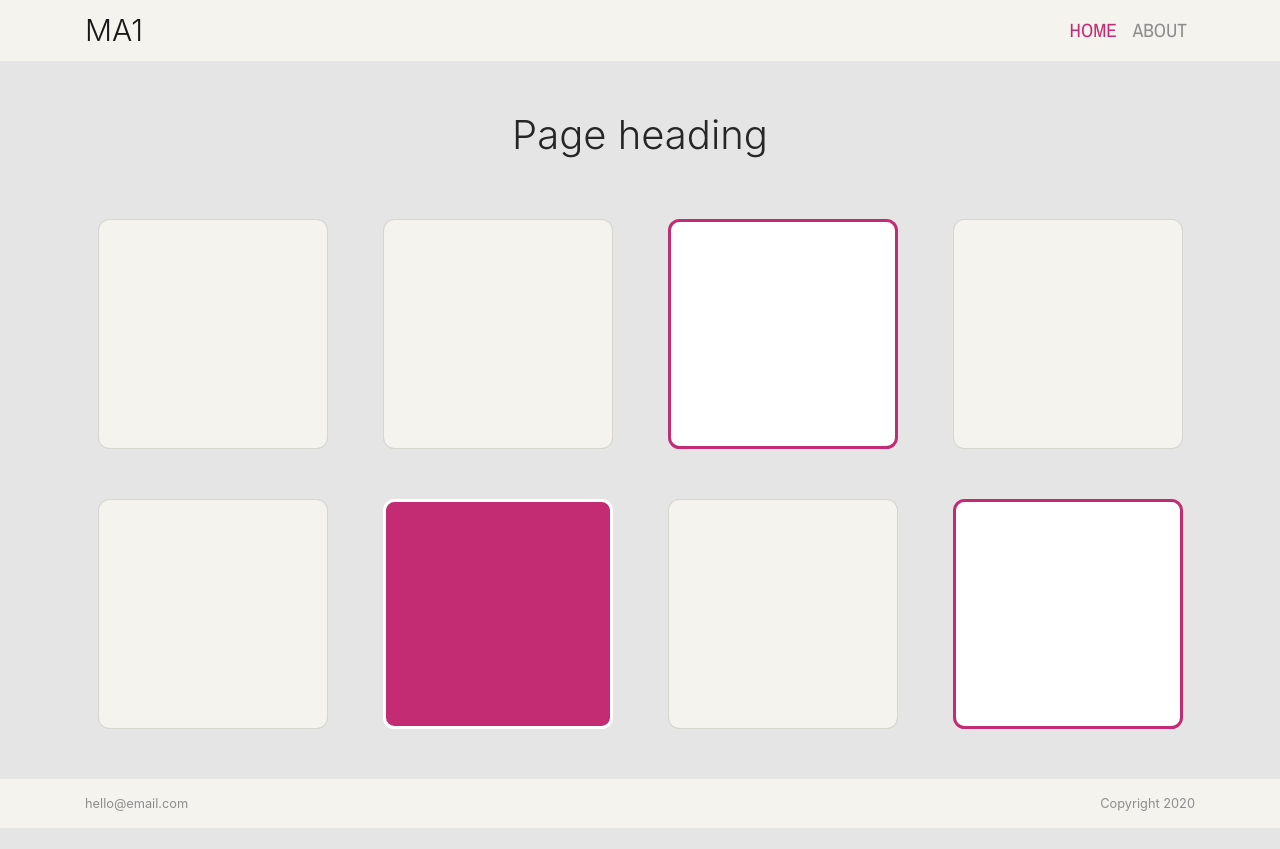
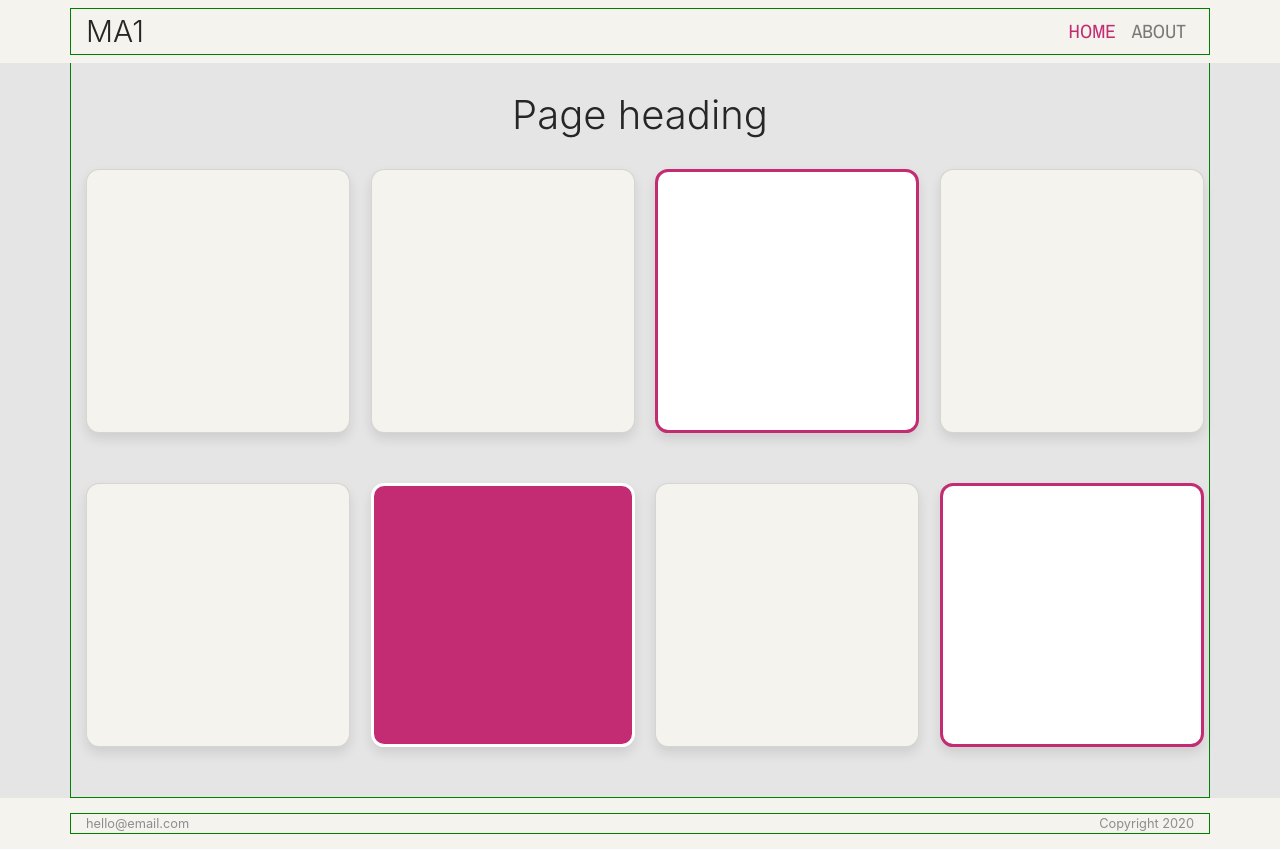
Before and after one commit to Kaladinge/lars-inge-johnsen-css-frameworks-ma1, a plain HTML site: page index.html in a window 1280 px wide. Before the commit the page ends 828 px from the top, so only its background shows below. Drawn offline with nearby package versions, Linux system fonts and the light colour scheme.

Commit message:
brushed up on css

```diff
--- a/index.html
+++ b/index.html
@@ -31,7 +31,7 @@
                             <a class="nav-link" href="index.html">Home <span class="sr-only">(current)</span></a>
                         </li>
                         <li class="nav-item">
-                            <a class="nav-link" href="/">About</a>
+                            <a class="nav-link about" href="/">About</a>
                         </li>
                     </ul>
                 </div>
--- a/partials/_base.scss
+++ b/partials/_base.scss
@@ -10,8 +10,8 @@ body {
 
   h1 {
     text-align: center;
-    margin-top: 50px;
-    margin-bottom: 60px;
+    margin-top: 90px;
+    margin-bottom: 30px;
     color: getColor(blackish);
   }
 }
@@ -31,3 +31,7 @@ body {
     @include makeCard(getColor(cherry), white);
   }
 }
+
+.container {
+  border: 1px solid green;
+}
--- a/partials/_custom.scss
+++ b/partials/_custom.scss
@@ -2,3 +2,4 @@ $light: getColor(cream);
 $body-bg: getColor(light-grey);
 $headings-font-weight: 300;
 $navbar-brand-font-size: 30;
+$navbar-light-active-color: getColor(cherry);
--- a/partials/_mixin.scss
+++ b/partials/_mixin.scss
@@ -1,7 +1,8 @@
-@mixin makeCard($fillColor,$borderColor) {
-    width: 230px;
-    height: 230px;
-    border-radius: 5%;
-    background-color: $fillColor;
-    border: 3px solid $borderColor;
+@mixin makeCard($fillColor, $borderColor) {
+  width: 264px;
+  height: 264px;
+  border-radius: 5%;
+  background-color: $fillColor;
+  border: 3px solid $borderColor;
+  box-shadow: 0 6px 12px 0 rgba(0, 0, 0, 0.1);
 }
--- a/partials/_nav.scss
+++ b/partials/_nav.scss
@@ -1,18 +1,25 @@
 .navbar {
+  position: fixed;
+  width: 100%;
+  z-index: 1;
+
+  .navbar-brand {
+    color: getColor(blackish);
+  }
+
   li {
-    border-radius: 10%;
-    a {
-      color: getColor(dark-grey) !important;
-    }
-
     &:hover {
       background-color: lighten($color: getColor(cream), $amount: 10%);
     }
   }
 
-  .active {
-    a {
-      color: getColor(cherry) !important;
+  .navbar-toggler {
+    border: none;
+  }
+
+  .about {
+    @media (max-width: 768px) {
+      margin-bottom: 50px;
     }
   }
 }
```
Also changed, not shown: css/style.css, 1 other file.
